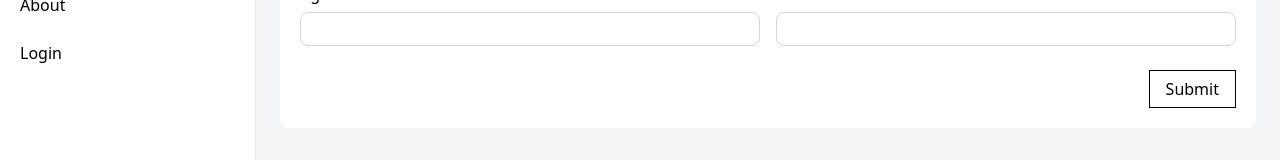
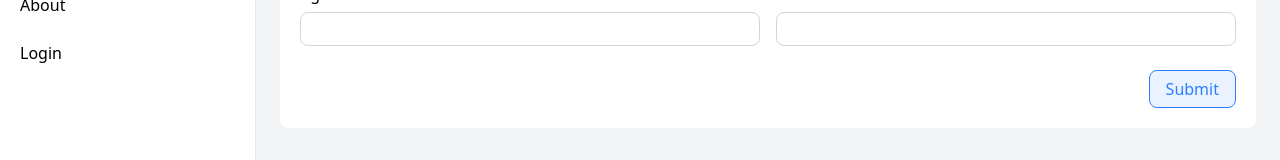
Before and after one commit to code-with-naimish/react-components, a React (Vite) app: page / in a window 1280 px wide. Shown: the part 211-371 px from the top of the page. Built offline with nearby package versions, Linux system fonts and the light colour scheme.

Commit message:
progress

```diff
--- /dev/null
+++ b/src/components/outline-btn.tsx
@@ -0,0 +1,9 @@
+
+export default function OutlineBtn(props: {
+  title: string,
+  // onclick: () => void
+}) {
+  return (
+    <button className="rounded-lg bg-white text-blue-500 border-blue-500 border  px-4 py-2.5  flex items-center cursor-pointer disabled:cursor-not-allowed disabled:opacity-70 gap-1 font-medium transition-all leading-none">{props.title}</button>
+  )
+}
--- /dev/null
+++ b/src/components/primary-btn.tsx
@@ -0,0 +1,9 @@
+
+export default function PrimaryBtn(props: {
+  title: string,
+  // onclick: () => void
+}) {
+  return (
+    <button className="rounded-lg bg-blue-500/10 text-blue-500 border-blue-500 border  px-4 py-2.5  flex items-center cursor-pointer disabled:cursor-not-allowed disabled:opacity-70 gap-1 font-medium transition-all leading-none">{props.title}</button>
+  )
+}
--- a/src/pages/home.tsx
+++ b/src/pages/home.tsx
@@ -1,4 +1,5 @@
 import { useForm, SubmitHandler } from "react-hook-form"
+import PrimaryBtn from "../components/primary-btn"
 
 
 type Inputs = {
@@ -31,7 +32,7 @@ export default function Home() {
               <span className="ml-1 text-red-500">*</span>
             </label>
 
-            <input className="form-control " {...register("name", { required: "name is required" })} />
+            <input className="form-control " {...register("name", { required: "Name is required" })} />
             {errors.name && <span className="text-sm text-red-500">{errors.name.message}</span>}
 
           </div>
@@ -65,13 +66,14 @@ export default function Home() {
               <span className="ml-1 text-red-500">*</span>
             </label>
 
-            <input type="number" className="form-control" {...register("phoneNumber", { required: true })} />
-            {errors.phoneNumber && <span className="text-sm text-red-500">This field is required</span>}
+            <input type="number" className="form-control" {...register("phoneNumber", { required: "Phone-number is required" })} />
+            {errors.phoneNumber && <span className="text-sm text-red-500">{errors.phoneNumber.message}</span>}
 
           </div>
         </div>
         <div className="flex justify-end mt-6">
-          <button className="border  px-4 py-2.5  flex items-center disabled:cursor-not-allowed disabled:opacity-70 gap-1 font-medium transition-all leading-none">Submit</button>
+
+          <PrimaryBtn title="Submit" />
 
         </div>
       </form>
```
